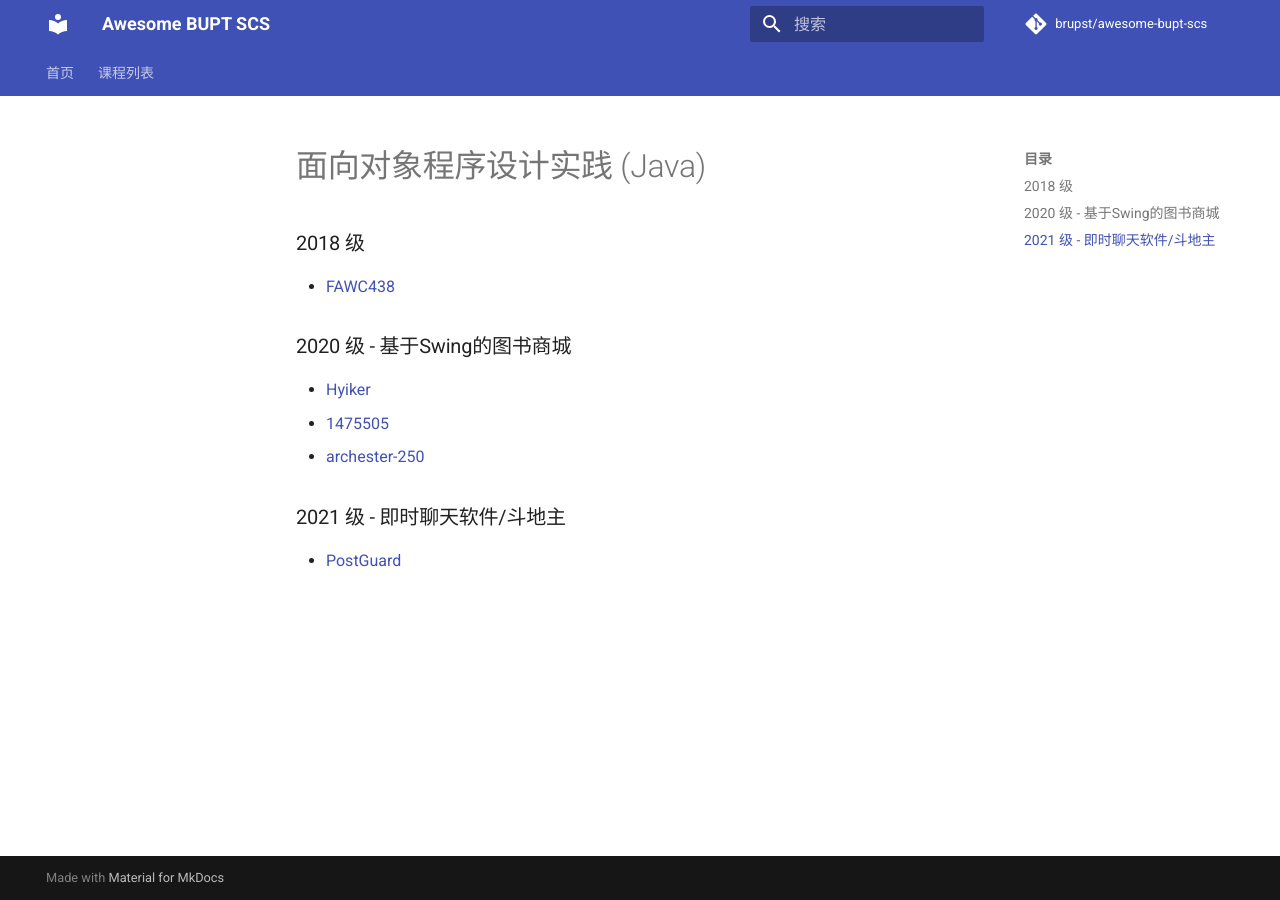
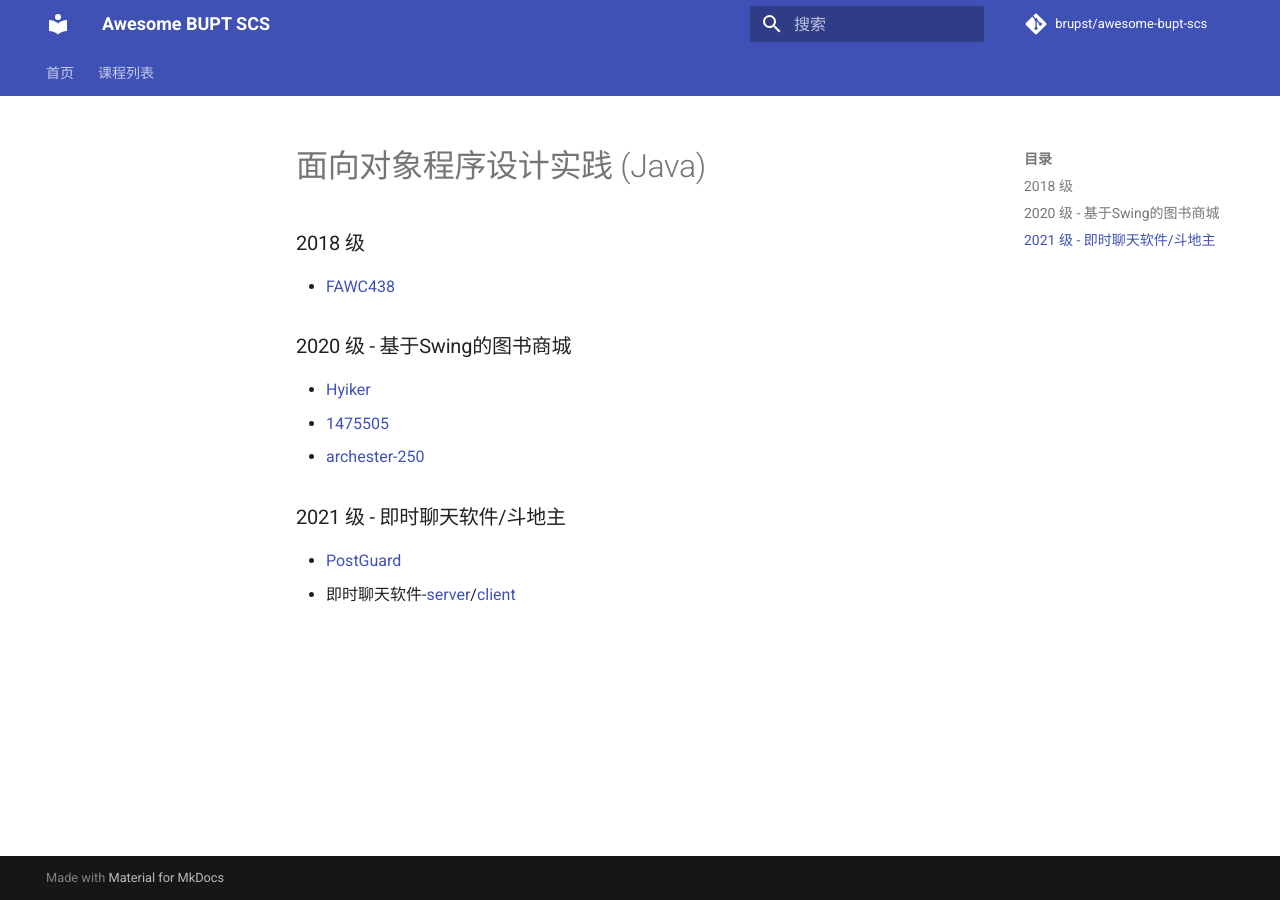
Before and after one commit to brupst/awesome-bupt-scs, an MkDocs documentation site: the page built from projects/Java.md, in a window 1280 px wide. Built offline with MkDocs 1.6.1 and Material for MkDocs 9.7.7, drawn with Linux system fonts in a browser that asks for light colours; comment, search, counter and statistics services are not loaded.

Commit message:
Update Java.md

```diff
--- a/projects/Java.md
+++ b/projects/Java.md
@@ -13,3 +13,4 @@
 ### 2021 级 - 即时聊天软件/斗地主
 
 * [PostGuard](https://github.com/post-guard/PostLetter)
+* 即时聊天软件-[server](https://github.com/112292454/javaOO)/[client](https://github.com/angrychow)
```
